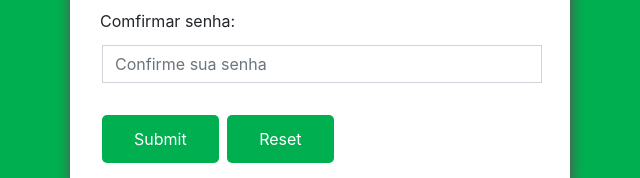
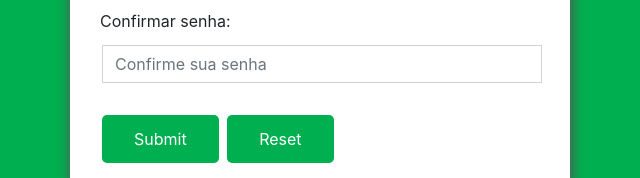
Before and after one commit to Suigetsu-Isaac/4-Periodo-Projeto, a plain HTML site: page pi3/cadastro.html in a window 1280 px wide. Shown: the part 458-636 px from the top of the page, 320-960 px from the left. Drawn offline with Linux system fonts and the light colour scheme.

Commit message:
pequenos ajustes

```diff
--- a/pi3/cadastro.html
+++ b/pi3/cadastro.html
@@ -97,7 +97,7 @@
 						</div>
 						<p></p>
 						<div>
-							<label class="form-label">Comfirmar senha:</label> <input type="password"
+							<label class="form-label">Confirmar senha:</label> <input type="password"
 								class="form-control" placeholder="Confirme sua senha" name="comsenha" id="comsenha"
 								required="required">
 						</div>
```
Also changed, not shown: pi3/index.html (+1 -1 lines).
